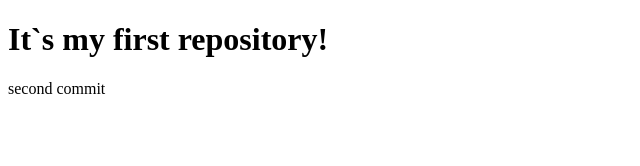
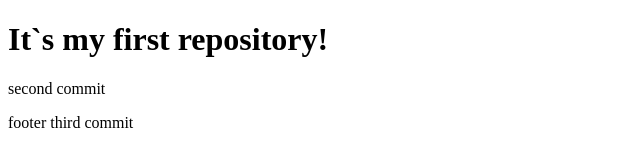
Before and after one commit to aalexblade/test-hw, a plain HTML site: page index.html in a window 1280 px wide. Shown: the whole page, without its empty margins (0-640 px from the left). Drawn offline with Linux system fonts and the light colour scheme.

Commit message:
footer third commit

```diff
--- a/index.html
+++ b/index.html
@@ -8,5 +8,8 @@
   <body>
     <h1>It`s my first repository!</h1>
     <p class="second">second commit</p>
+
+
+    <footer>footer third commit</footer>
   </body>
 </html>
```
